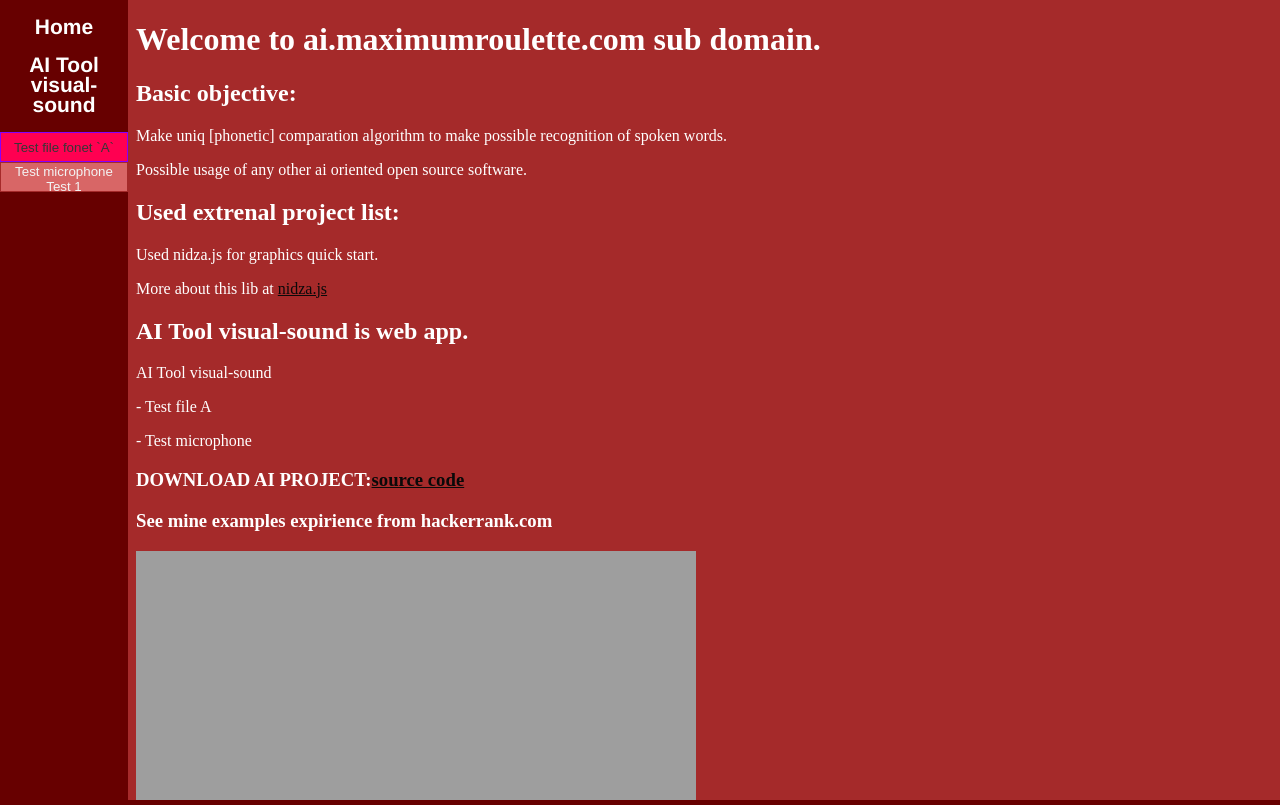
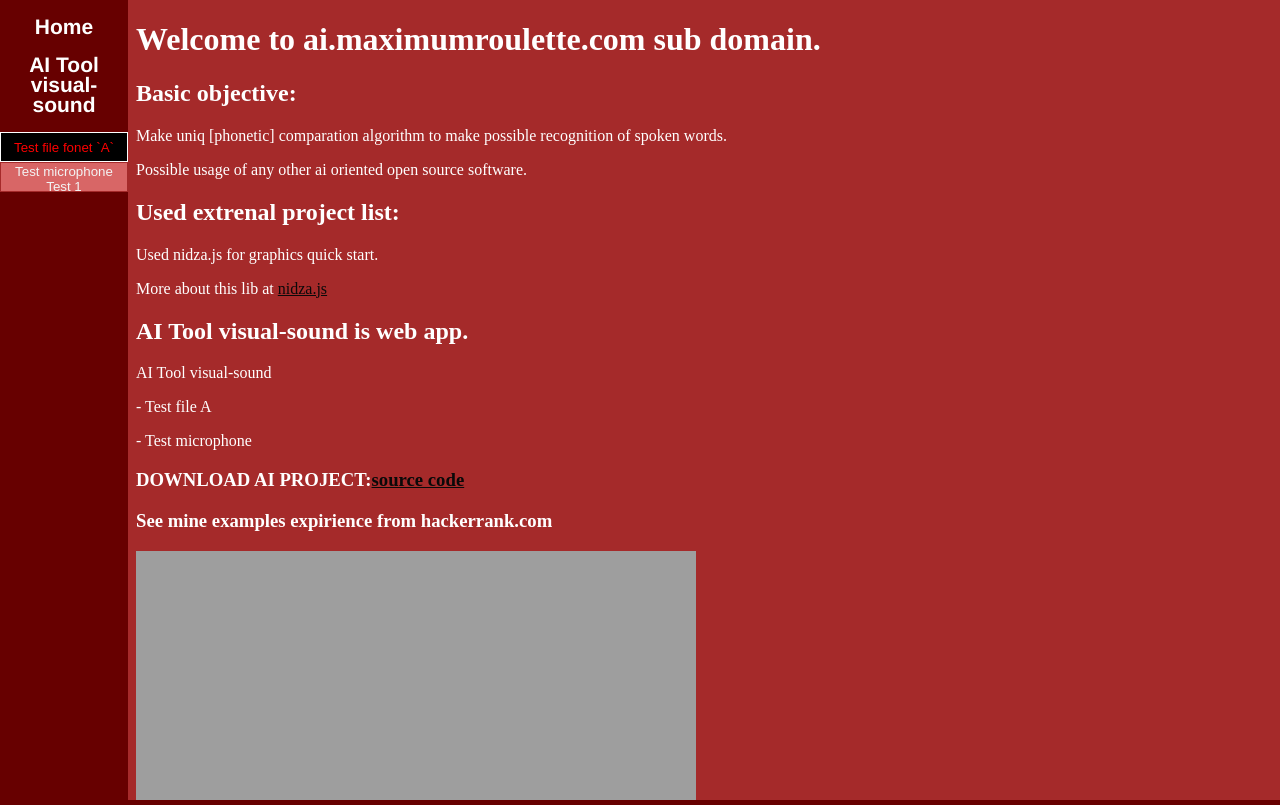
Before and after one commit to zlatnaspirala/artificial-intelligence, a website: page tools/visual-sound/index.html in a window 1280 px wide. In both pictures the pointer is over the button 64 px from the left and 147 px from the top of the page. Drawn offline with Linux system fonts and the light colour scheme.

Commit message:
Update styles.css

```diff
--- a/tools/visual-sound/style/styles.css
+++ b/tools/visual-sound/style/styles.css
@@ -92,9 +92,9 @@ button {
 }
 
 button:hover {
-  color: #373737;
-  background-color: rgb(255, 0, 81);
-  border: solid 1px rgb(132, 0, 255);
+  color: #fc0000;
+  background-color: rgb(0, 0, 0);
+  border: solid 1px rgb(255, 255, 255);
 }
 
 .prodcWraper {
```
